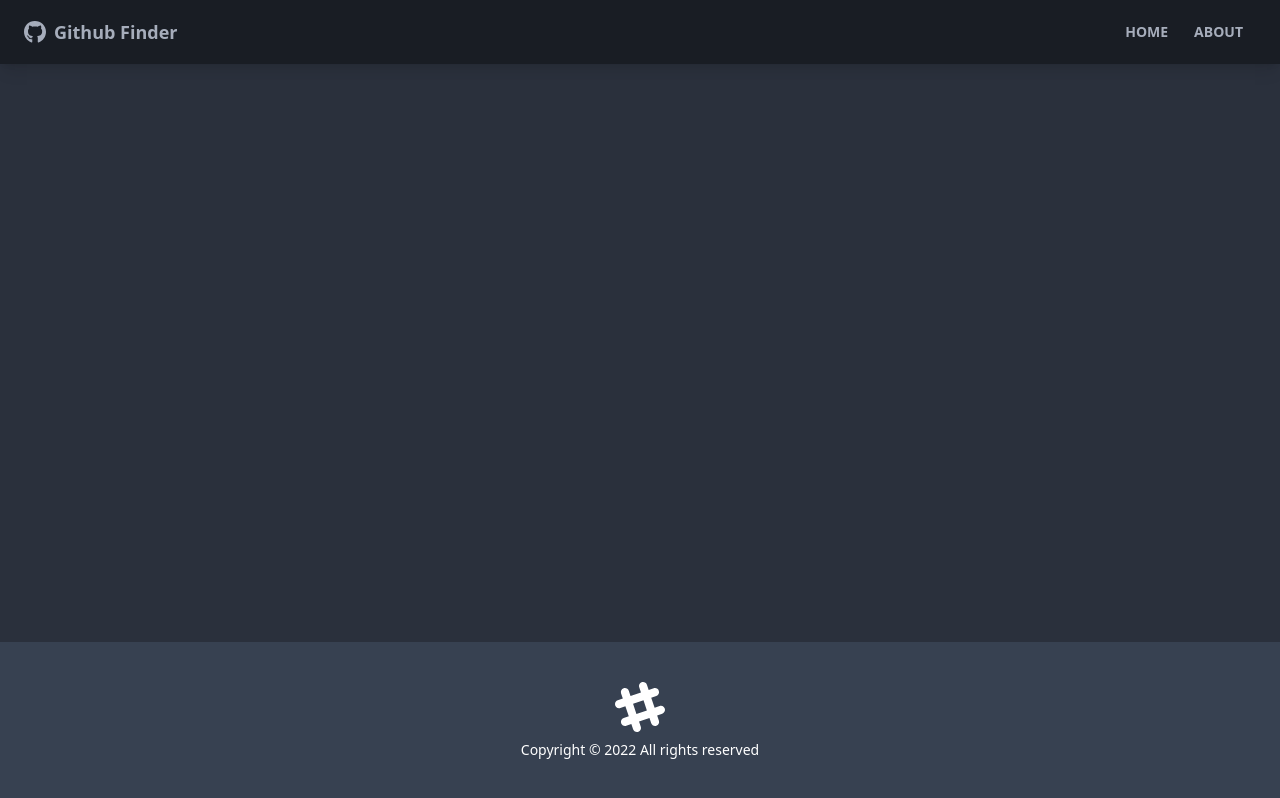
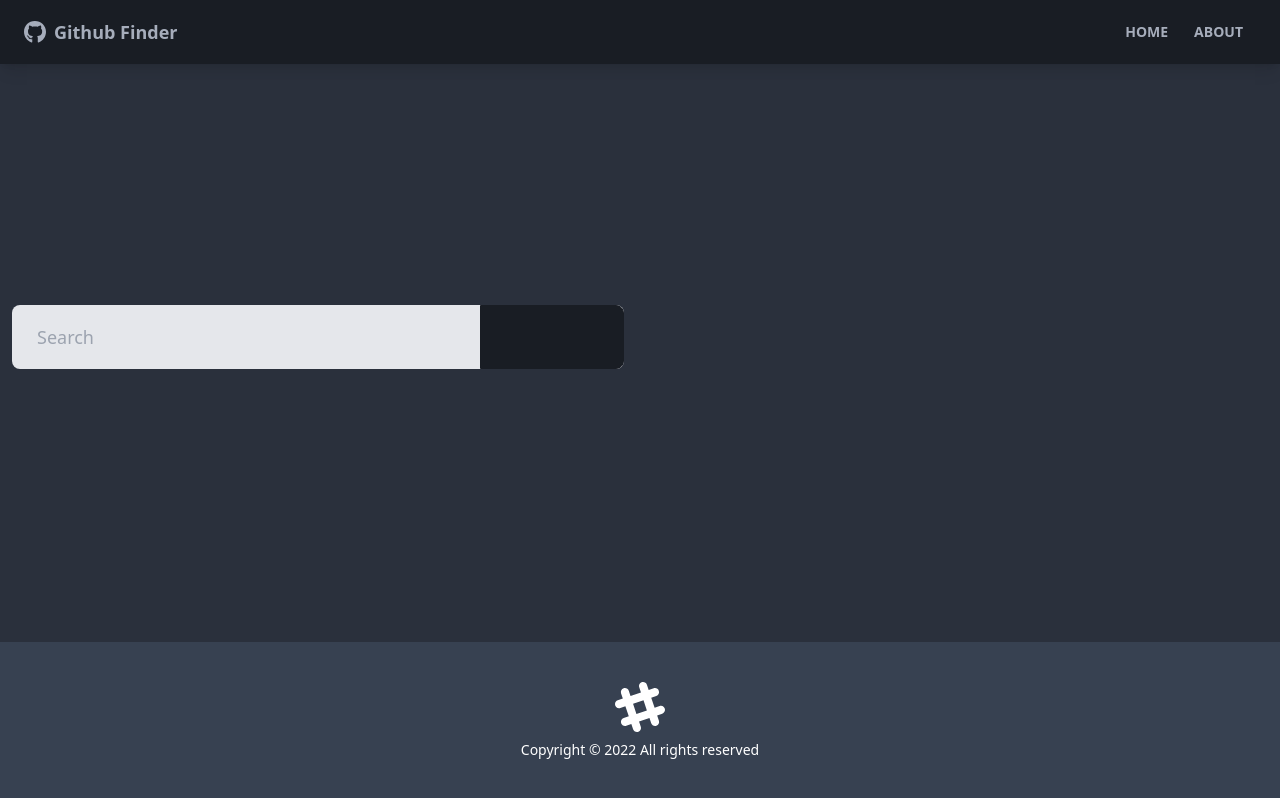
Before and after one commit to muksis/github-finder, a React (Create React App) app: page / in a window 1280 px wide. Built offline with nearby package versions, Linux system fonts and the light colour scheme.

Commit message:
Add users search

```diff
--- /dev/null
+++ b/src/components/users/UsersSearch.jsx
@@ -0,0 +1,53 @@
+import { useState, useContext } from "react";
+import GithubContext from "../../context/github/GithubContext";
+
+function UsersSearch() {
+  const [text, setText] = useState('');
+
+  const {users} = useContext(GithubContext);
+
+  const handleChange = (e) => setText(e.target.value);
+
+  const handleSubmit = (e) => {
+      e.preventDefault();
+
+      if (text === '') {
+          alert('Please enter something')
+      } else {
+          // @todo - search users
+
+          setText('');
+      }
+  }
+
+  return (
+    <div className='grid grid-cols-1 xl:grid-cols-2 lg:grid-cols-2 md:grid-cols-2 mb-8 gap-8'>
+      <div>
+        <form onSubmit={handleSubmit}>
+            <div className='form-control'>
+                <div className='relative'>
+                    <input
+                        type='text'
+                        className='w-full pr-40 bg-gray-200 input input-lg text-black' placeholder='Search'
+                        value={text}
+                        onChange={handleChange}
+                         />
+                    <button
+                        type='submit'
+                        className='absolute top-0 right-0 rounded-l-none w-36 btn btn-lg'></button>
+                </div>
+            </div>
+        </form>
+      </div>
+      {users.length > 0 && (
+        <div>
+            <button className='btn btn-ghost btn-lg'>
+                Clear
+            </button>
+        </div>
+      )}
+    </div>
+  )
+}
+
+export default UsersSearch;
--- a/src/pages/Home.jsx
+++ b/src/pages/Home.jsx
@@ -1,9 +1,10 @@
 import UserResults from '../components/users/UserResults';
+import UsersSearch from '../components/users/UsersSearch';
 
 function Home() {
   return (
     <>
-      {/* SEARCH COMPONENT */}
+      <UsersSearch />
       <UserResults />
     </>
   )
```
